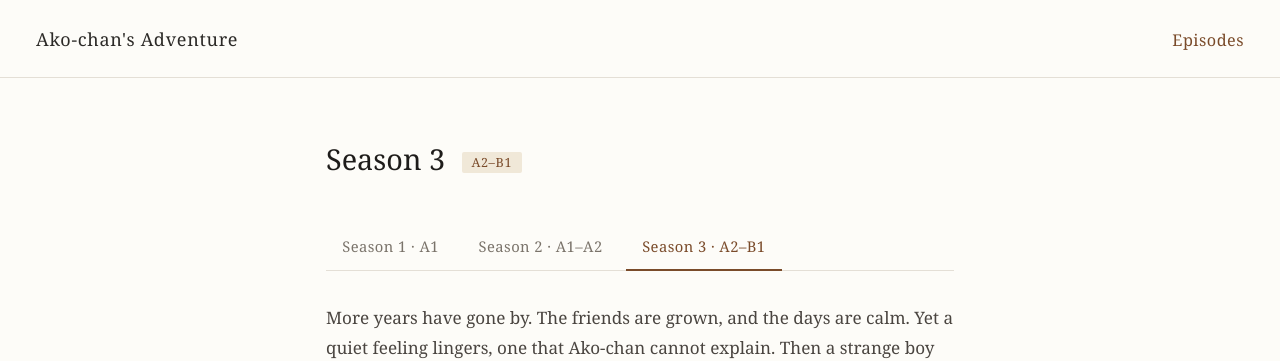
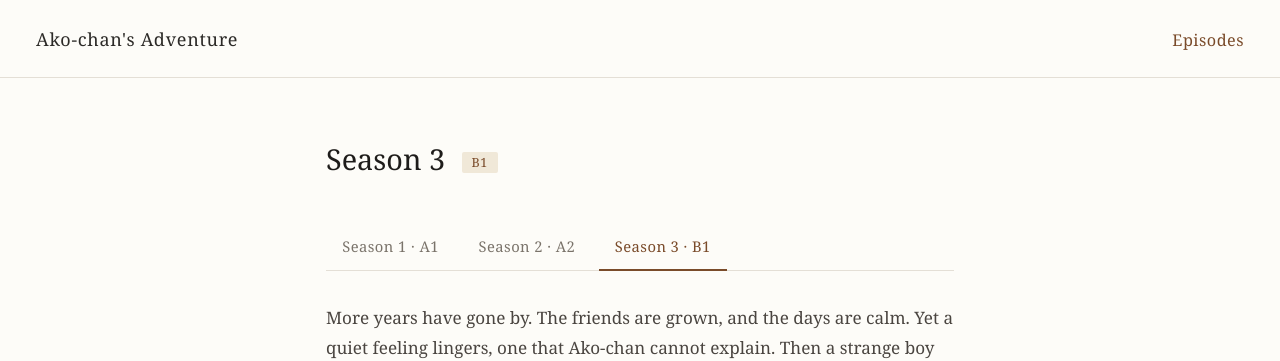
Before and after one commit to morisaki-yuichi/ako-chans-adventure, a Jekyll site: the page built from season3.md, in a window 1280 px wide. Shown: the top 361 px of the page. Built offline with Jekyll 4.4.1, drawn with Linux system fonts in a browser that asks for light colours.

Commit message:
site: use single CEFR labels (A1/A2/B1) for season badges and tabs
Replace range labels (A1-A2, A2-B1) with the ceiling level for each season,
giving a clean one-step-per-season ladder. Display=ceiling; per-episode level
tags and world.md's transitional spec are left as the source of truth.

```diff
--- a/_includes/season-cards.html
+++ b/_includes/season-cards.html
@@ -6,13 +6,13 @@
     <span class="card-blurb">Where it all begins. The first journey. The first friends.</span>
   </a>
   <a class="season-card" href="{{ '/season2/' | relative_url }}">
-    <span class="card-level">A1&ndash;A2</span>
+    <span class="card-level">A2</span>
     <span class="card-title">Season 2</span>
     <span class="card-range">Episodes 101&ndash;200</span>
     <span class="card-blurb">A few years pass. A new member joins Ako-chan's family. Then something calls to her from far away. She gathers her friends again. An even greater adventure begins.</span>
   </a>
   <a class="season-card" href="{{ '/season3/' | relative_url }}">
-    <span class="card-level">A2&ndash;B1</span>
+    <span class="card-level">B1</span>
     <span class="card-title">Season 3</span>
     <span class="card-range">Episodes 201&ndash;300</span>
     <span class="card-blurb">More years go by. The days are calm now. But something still feels missing. Then Ako-chan and her friends meet a strange boy. An old question wakes up again.</span>
--- a/_includes/season-tabs.html
+++ b/_includes/season-tabs.html
@@ -1,5 +1,5 @@
 <nav class="season-tabs">
   <a href="{{ '/season1/' | relative_url }}" class="{% if include.active == 1 %}is-active{% endif %}">Season 1 &middot; A1</a>
-  <a href="{{ '/season2/' | relative_url }}" class="{% if include.active == 2 %}is-active{% endif %}">Season 2 &middot; A1&ndash;A2</a>
-  <a href="{{ '/season3/' | relative_url }}" class="{% if include.active == 3 %}is-active{% endif %}">Season 3 &middot; A2&ndash;B1</a>
+  <a href="{{ '/season2/' | relative_url }}" class="{% if include.active == 2 %}is-active{% endif %}">Season 2 &middot; A2</a>
+  <a href="{{ '/season3/' | relative_url }}" class="{% if include.active == 3 %}is-active{% endif %}">Season 3 &middot; B1</a>
 </nav>
--- a/season3.md
+++ b/season3.md
@@ -4,7 +4,7 @@ title: "Season 3"
 permalink: /season3/
 ---
 <div class="episodes-page">
-  <h1>Season 3 <span class="page-level">A2&ndash;B1</span></h1>
+  <h1>Season 3 <span class="page-level">B1</span></h1>
   {% include season-tabs.html active=3 %}
   <p class="season-intro">
     More years have gone by. The friends are grown, and the days are calm. Yet
```
Also changed, not shown: season2.md (+1 -1 lines).
